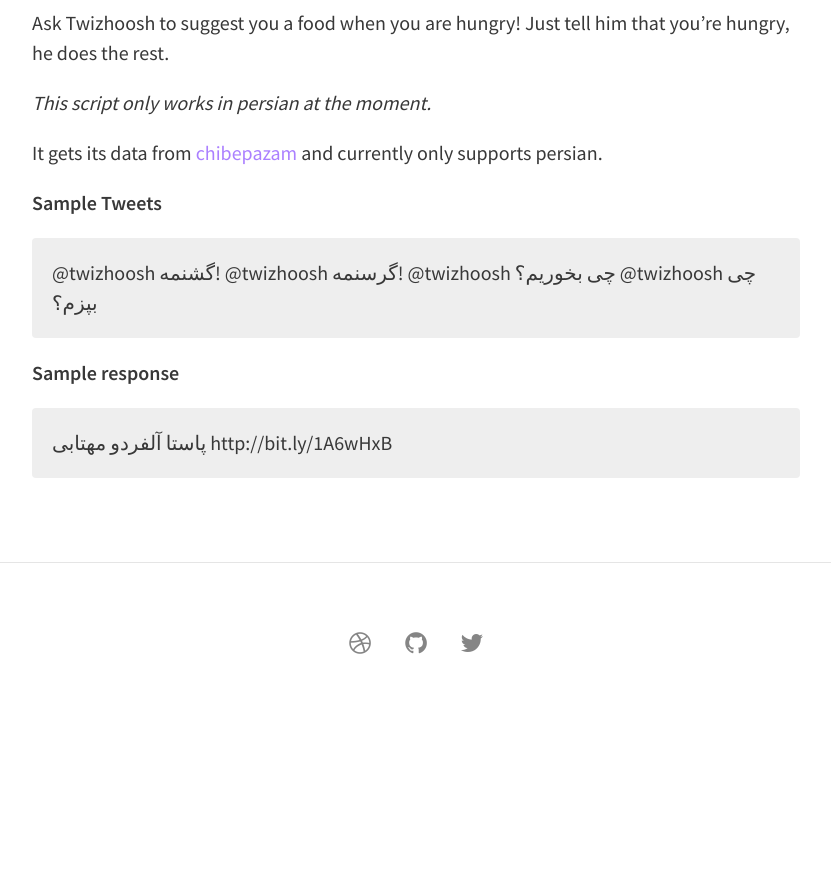
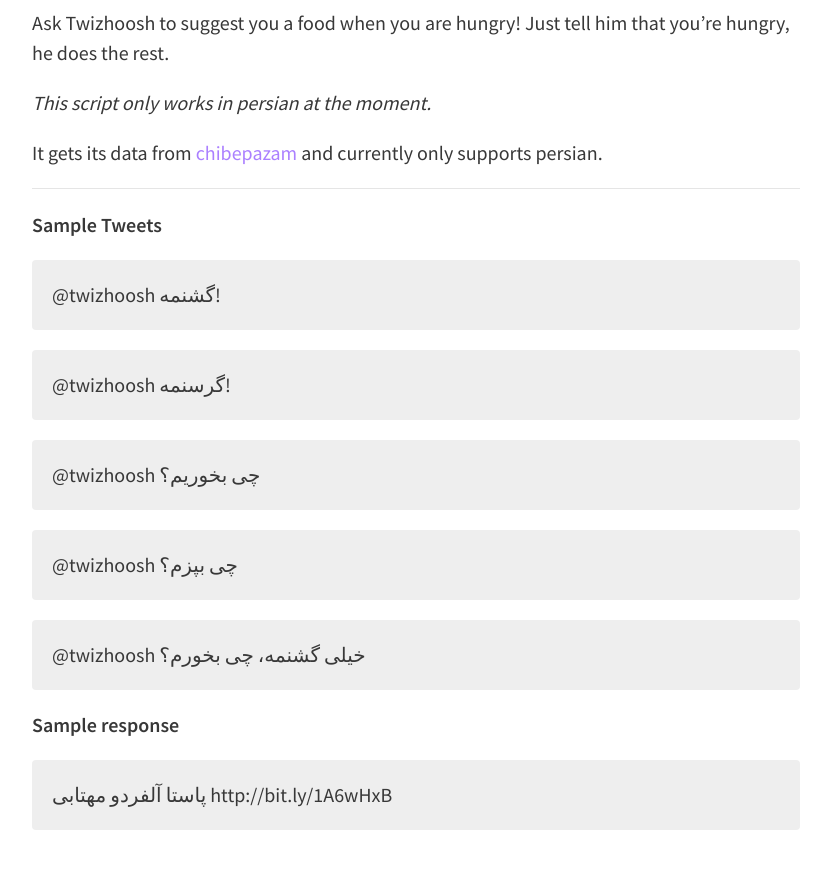
Before and after one commit to Soben713/Twizhoosh, a Jekyll site: the page built from _posts/2096-01-01-hungry.md, in a window 1280 px wide and 900 px high, scrolled down 549 px. Shown: the top 869 px of the window, without its empty margins (224-1055 px from the left). Built offline with Jekyll 4.4.1, drawn with Linux system fonts in a browser that asks for light colours; nearby versions of some CDN libraries; before the commit the page ends 1272 px from its top, so only the background shows below that.

Commit message:
Update _posts

```diff
--- a/_posts/2096-01-01-hungry.md
+++ b/_posts/2096-01-01-hungry.md
@@ -8,13 +8,22 @@
 *This script only works in persian at the moment.*
 
 <!--more-->
-It gets its data from [chibepazam]("http://chibepazam.com/") and currently only supports persian.
+It gets its data from [chibepazam](http://chibepazam.com/) and currently only supports persian.
+
+---
 
 **Sample Tweets**
+
 > @twizhoosh گشنمه!
+
 > @twizhoosh گرسنمه!
+
 > @twizhoosh چی بخوریم؟
+
 > @twizhoosh چی بپزم؟
 
+> @twizhoosh خیلی گشنمه، چی بخورم؟
+
 **Sample response**
+
 >  پاستا آلفردو مهتابی http://bit.ly/1A6wHxB
```
